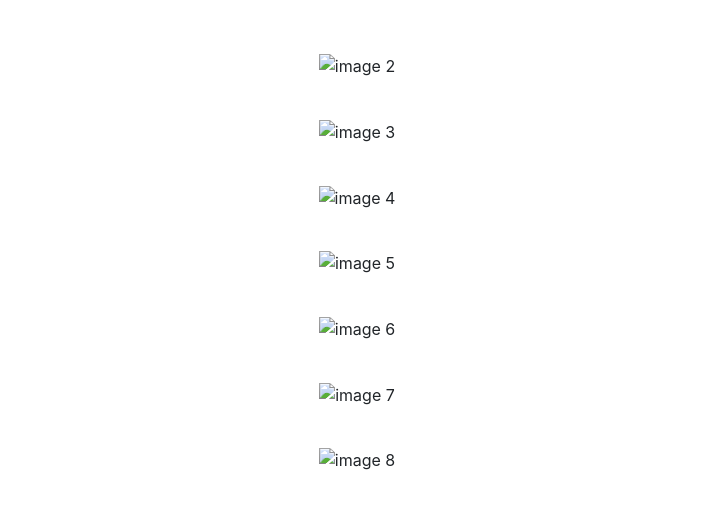
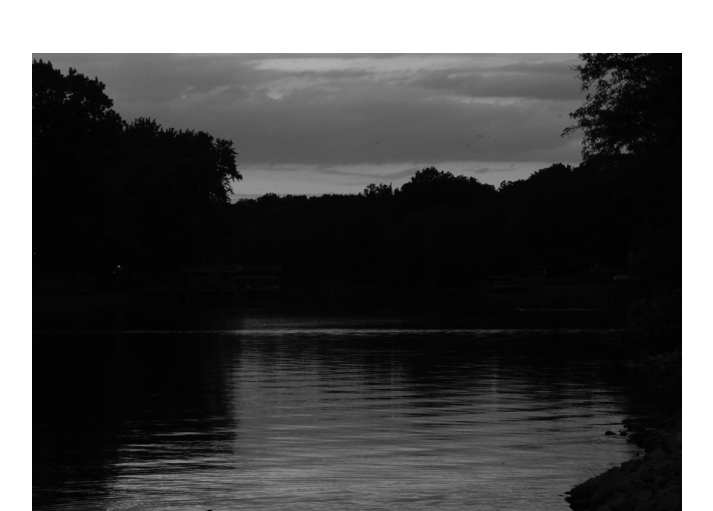
Before and after one commit to jfilm/Portfolio_Site, a plain HTML site: page photography.html in a window 1280 px wide. Shown: the part 282-793 px from the top of the page, without its empty margins (283-996 px from the left). Drawn offline with nearby package versions, Linux system fonts and the light colour scheme.

Commit message:
Update photography.html

```diff
--- a/photography.html
+++ b/photography.html
@@ -31,49 +31,49 @@
 
   <div class="text-center">
   <div id="image">
-    <img src="img/image-2.png" class="img-fluid" alt="image 2">
+    <img src="image-2.png" class="img-fluid" alt="image 2">
   </div>
   </div>
 
   <div class="text-center">
   <div id="image">
-    <img src="img/image-3.png" class="img-fluid" alt="image 3">
+    <img src="image-3.png" class="img-fluid" alt="image 3">
   </div>
   </div>
 
   <div class="text-center">
   <div id="image">
-    <img src="img/image-4.png" class="img-fluid" alt="image 4">
+    <img src="image-4.png" class="img-fluid" alt="image 4">
   </div>
   </div>
 
   <div class="text-center">
   <div id="image">
-    <img src="img/image-5.png" class="img-fluid" alt="image 5">
+    <img src="image-5.png" class="img-fluid" alt="image 5">
   </div>
   </div>
 
   <div class="text-center">
   <div id="image">
-    <img src="img/image-6.png" class="img-fluid" alt="image 6">
+    <img src="image-6.png" class="img-fluid" alt="image 6">
   </div>
   </div>
 
   <div class="text-center">
   <div id="image">
-    <img src="img/image-7.png" class="img-fluid" alt="image 7">
+    <img src="image-7.png" class="img-fluid" alt="image 7">
   </div>
   </div>
 
   <div class="text-center">
   <div id="image">
-    <img src="img/image-8.png" class="img-fluid" alt="image 8">
+    <img src="image-8.png" class="img-fluid" alt="image 8">
   </div>
   </div>
 
   <div class="text-center">
   <div id="image">
-    <img src="img/image-9.png" class="img-fluid" alt="image 9">
+    <img src="image-9.png" class="img-fluid" alt="image 9">
   </div>
   </div>
 
```
